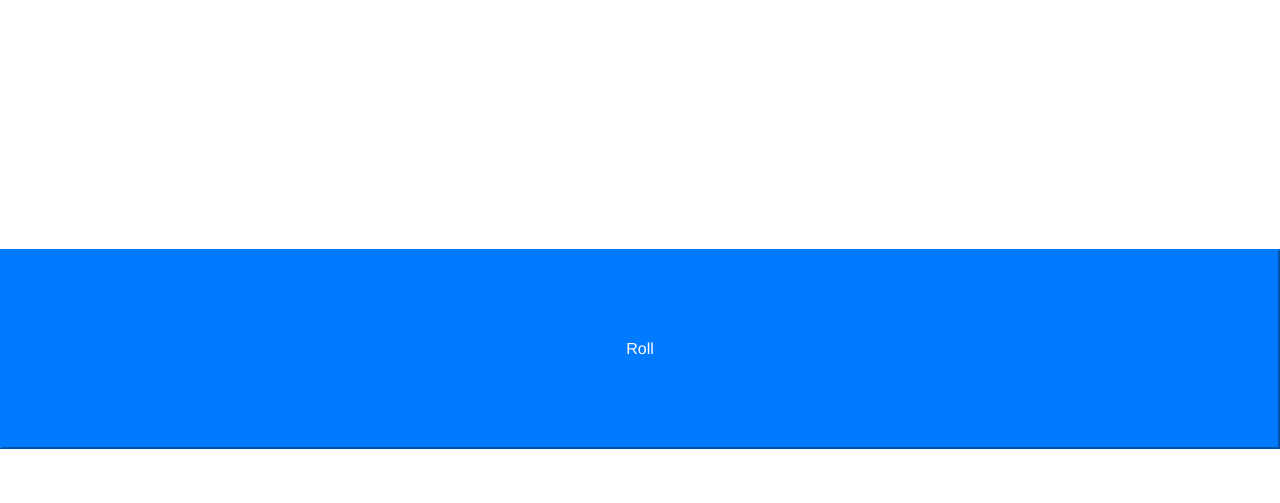
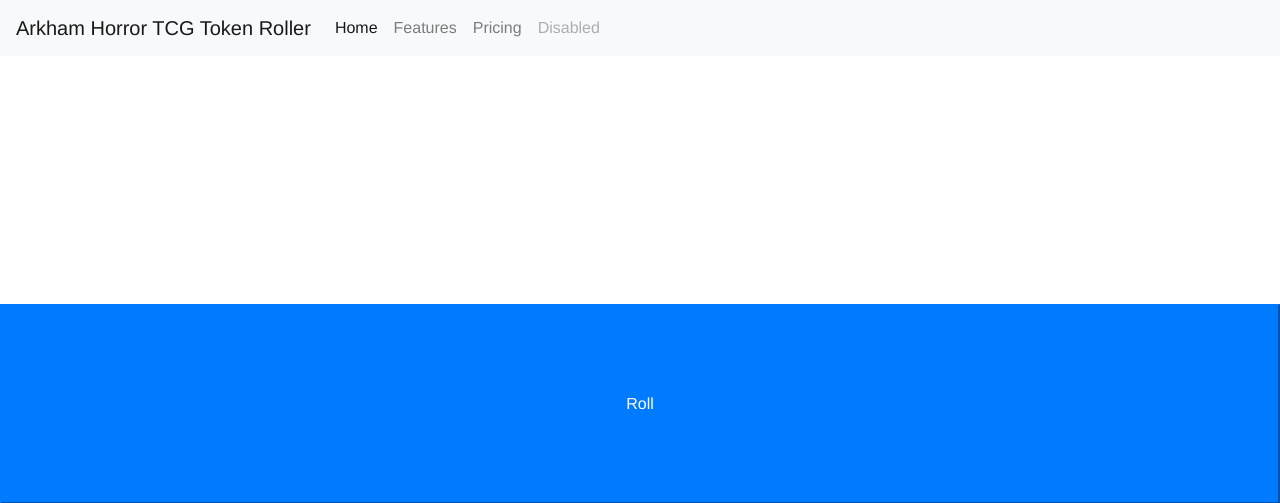
Before and after one commit to csbendercs/diceRoll, a PHP site: page / in a window 1280 px wide. Shown: the top 503 px of the page. Run offline with PHP 8.4, Linux system fonts and the light colour scheme.

Commit message:
added navbar, cleaned up img pos, added number count

```diff
--- a/dice.html
+++ b/dice.html
@@ -1,21 +1,47 @@
-<link rel="stylesheet" href="https://stackpath.bootstrapcdn.com/bootstrap/4.3.1/css/bootstrap.min.css" integrity="sha384-ggOyR0iXCbMQv3Xipma34MD+dH/1fQ784/j6cY/iJTQUOhcWr7x9JvoRxT2MZw1T" crossorigin="anonymous">
-<script src="https://code.jquery.com/jquery-3.3.1.slim.min.js" integrity="sha384-q8i/X+965DzO0rT7abK41JStQIAqVgRVzpbzo5smXKp4YfRvH+8abtTE1Pi6jizo" crossorigin="anonymous"></script>
-<script src="https://cdnjs.cloudflare.com/ajax/libs/popper.js/1.14.7/umd/popper.min.js" integrity="sha384-UO2eT0CpHqdSJQ6hJty5KVphtPhzWj9WO1clHTMGa3JDZwrnQq4sF86dIHNDz0W1" crossorigin="anonymous"></script>
-<script src="https://stackpath.bootstrapcdn.com/bootstrap/4.3.1/js/bootstrap.min.js" integrity="sha384-JjSmVgyd0p3pXB1rRibZUAYoIIy6OrQ6VrjIEaFf/nJGzIxFDsf4x0xIM+B07jRM" crossorigin="anonymous"></script>
-
 <html>
   <head>
       <title>Arkham Horror TCG: Token Roller</title>
       <link rel="stylesheet" href="style.css">
   </head>
 
+  <nav class="navbar navbar-expand-lg navbar-light bg-light">
+    <a class="navbar-brand" href="#">Arkham Horror TCG Token Roller</a>
+    <button class="navbar-toggler" type="button" data-toggle="collapse" data-target="#navbarNav" aria-controls="navbarNav" aria-expanded="false" aria-label="Toggle navigation">
+      <span class="navbar-toggler-icon"></span>
+    </button>
+    <div class="collapse navbar-collapse" id="navbarNav">
+      <ul class="navbar-nav">
+        <li class="nav-item active">
+          <a class="nav-link" href="#">Home <span class="sr-only">(current)</span></a>
+        </li>
+        <li class="nav-item">
+          <a class="nav-link" href="#">Features</a>
+        </li>
+        <li class="nav-item">
+          <a class="nav-link" href="#">Pricing</a>
+        </li>
+        <li class="nav-item">
+          <a class="nav-link disabled" href="#" tabindex="-1" aria-disabled="true">Disabled</a>
+        </li>
+      </ul>
+    </div>
+  </nav>
+
   <div class = "text-center">
     <a id="placeholder"></a>
-    <img id = "picture"  class="img-fluid">
+    <img id = "picture" class="img-fluid" src = "assets/blank.jpg">
     <br><br>
     <button id = "button" type="button" class="btn-block btn-primary">Roll</button>
+    <br>
+    <br>
+
+    <a id = "rollNum"> </a>
   </div>
 
+</html>
+
 <script src="dice.js"></script>
-
-</html>
+<link rel="stylesheet" href="https://stackpath.bootstrapcdn.com/bootstrap/4.3.1/css/bootstrap.min.css" integrity="sha384-ggOyR0iXCbMQv3Xipma34MD+dH/1fQ784/j6cY/iJTQUOhcWr7x9JvoRxT2MZw1T" crossorigin="anonymous">
+<script src="https://code.jquery.com/jquery-3.3.1.slim.min.js" integrity="sha384-q8i/X+965DzO0rT7abK41JStQIAqVgRVzpbzo5smXKp4YfRvH+8abtTE1Pi6jizo" crossorigin="anonymous"></script>
+<script src="https://cdnjs.cloudflare.com/ajax/libs/popper.js/1.14.7/umd/popper.min.js" integrity="sha384-UO2eT0CpHqdSJQ6hJty5KVphtPhzWj9WO1clHTMGa3JDZwrnQq4sF86dIHNDz0W1" crossorigin="anonymous"></script>
+<script src="https://stackpath.bootstrapcdn.com/bootstrap/4.3.1/js/bootstrap.min.js" integrity="sha384-JjSmVgyd0p3pXB1rRibZUAYoIIy6OrQ6VrjIEaFf/nJGzIxFDsf4x0xIM+B07jRM" crossorigin="anonymous"></script>
--- a/dice.js
+++ b/dice.js
@@ -1,17 +1,19 @@
+//global vars
 var dice = {
     sides: 10,
     roll: function () {
       var randomNumber = Math.floor(Math.random() * this.sides)+1;
       return randomNumber;
     }
-  }
+};
 
-
+var count = 0;
+var button = document.getElementById('button');
 
 //Prints dice roll to the page
-
 function printNumber(number) {
     var placeholder = document.getElementById('placeholder');
+    var rollNum = document.getElementById("rollNum");
     var picture = document.getElementById('picture');
     var numDict = {
         1: "assets/autoFail.jpg",
@@ -28,20 +30,21 @@
     randomNum = numDict[number]
     if(randomNum.search("assets") == -1) {
         placeholder.innerHTML = randomNum;
-        document.getElementById('picture').src = "";
+        document.getElementById('picture').src = "assets/blank.jpg";
     }
     else {
-        placeholder.innerHTML = "";
+        placeholder.innerHTML = "--";
         document.getElementById('picture').src = randomNum;
     }
-}
+    count++;
+    rollNum.innerHTML = "Roll Number: " +  count;
+};
 
-var button = document.getElementById('button');
+function main() {
+    button.onclick = function() {
+        var result = dice.roll();
+        printNumber(result);
+    }
+};
 
-button.onclick = function() {
-var result = dice.roll();
-console.log(result)
-printNumber(result);
-document.getElementById("button").className = "btn-block btn-danger";
-
-};
+main();
--- a/style.css
+++ b/style.css
@@ -1,16 +1,21 @@
 * {
     font-family: Helvetica, Arial, sans-serif;
     text-align: center;
+  }
+  #picture {
+    height: 200px;
+    width: 200px;
+    display: block;
+    margin-left: auto;
+    margin-right: auto;
   }
 
   #placeholder {
     height: 200px;
     width: 200px;
-    padding: 50px;
     margin: 50px auto;
     font-size:150px;
   }
   #button {
     height: 200px;
-
   }
```
Also changed, not shown: assets/blank.jpg (added). Lines whose indentation alone changed are shown as unchanged.
